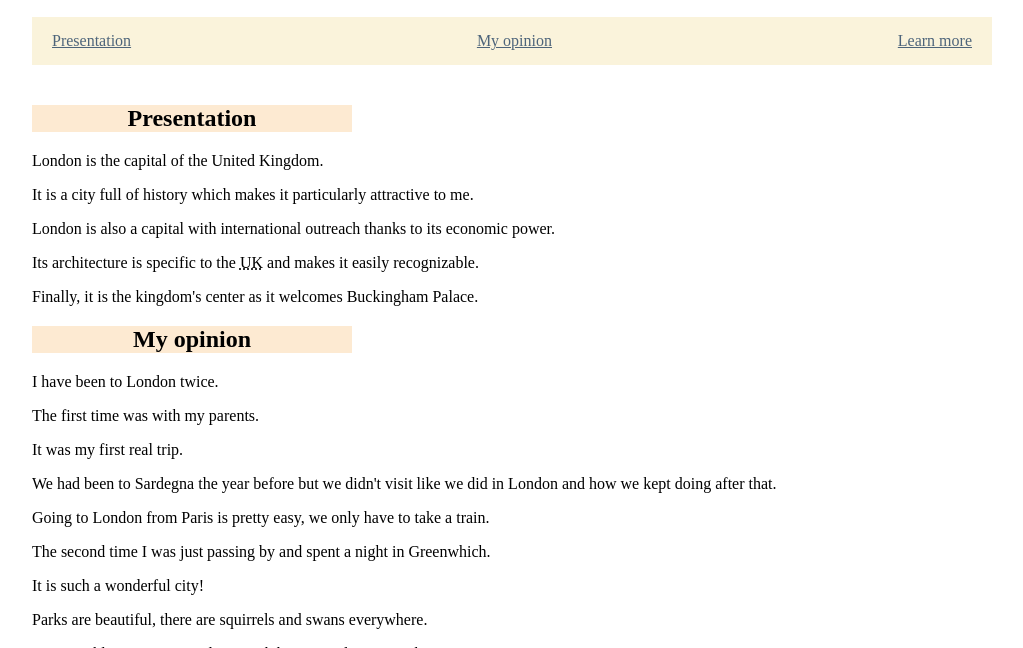
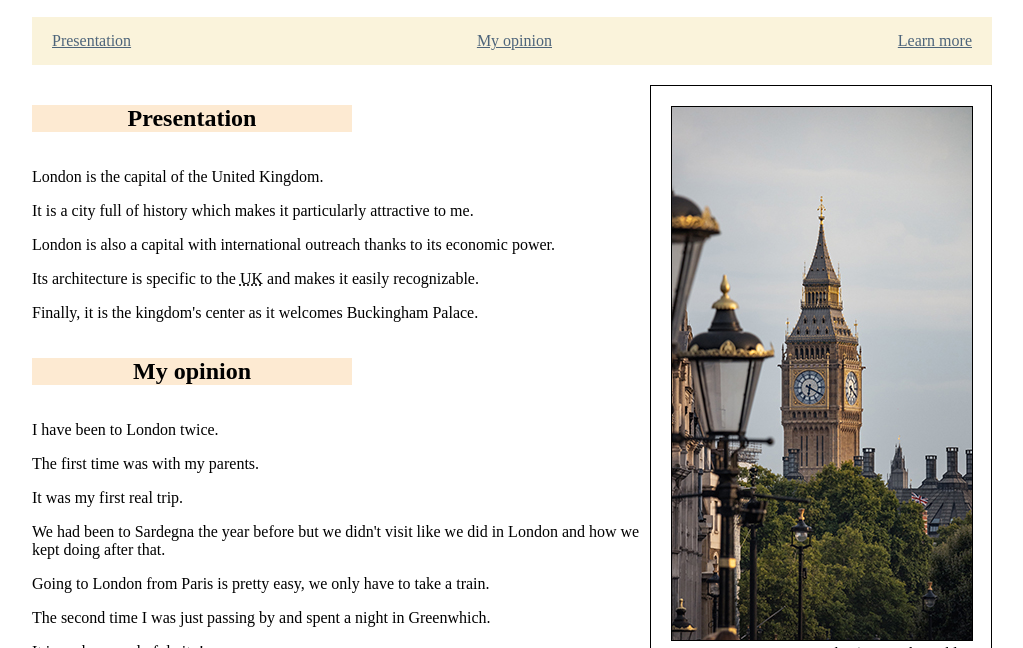
Before and after one commit to philippinecrdn/philippinecrdn.github.io, a plain HTML site: page london.html in a window 1280 px wide. Shown: the part 152-800 px from the top of the page, without its empty margins (128-1151 px from the left). Drawn offline with Linux system fonts and the light colour scheme; a web font is replaced by a local one.

Commit message:
final project new changes

```diff
--- a/london.html
+++ b/london.html
@@ -22,6 +22,10 @@
   <main>
 
     <section id="presentation">
+      <figure id="box-5">
+        <img src="images/big-ben.jpg" alt="Big Ben.">
+        <figcaption>Big Ben.<abbr title="Joint Photographic Group"> JPG</abbr>, 145<abbr title="Kilooctet">ko</abbr> (Picture by Niklas Jeromin from <a href="https://www.pexels.com/fr-fr/photo/ville-rue-building-pont-13846236/">Pexels</a>.)</figcaption>
+      </figure>
       <h2>Presentation</h2>
         <p>London is the capital of the United Kingdom.</p>
         <p>It is a city full of history which makes it particularly attractive to me.</p>
--- a/style/final-exam-stylesheet.css
+++ b/style/final-exam-stylesheet.css
@@ -17,8 +17,9 @@ header {
 }
 
 h2 {
+  background-color: #FDEAD2;
+  display: inline-block;
   width: 320px;
-  background-color: #FDEAD2;
   text-align: center;
 }
 
@@ -87,6 +88,21 @@ figcaption {
   border-style: solid;
 }
 
+#box-5 {
+  float: right;
+  margin: 0 auto;
+  width: 300px;
+  padding: 20px 20px 30px 20px;
+  border-width: 1px;
+  border-color: black;
+  border-style: solid;
+}
+
+#presentation-v {
+  overflow: auto;
+  clear: both;
+}
+
 a,
 a:link {
   color: #4D647A;
```
Also changed, not shown: index.html (+1 -4 lines), verona.html (+2 -2 lines), images/big-ben.jpg (added), 1 other file.
